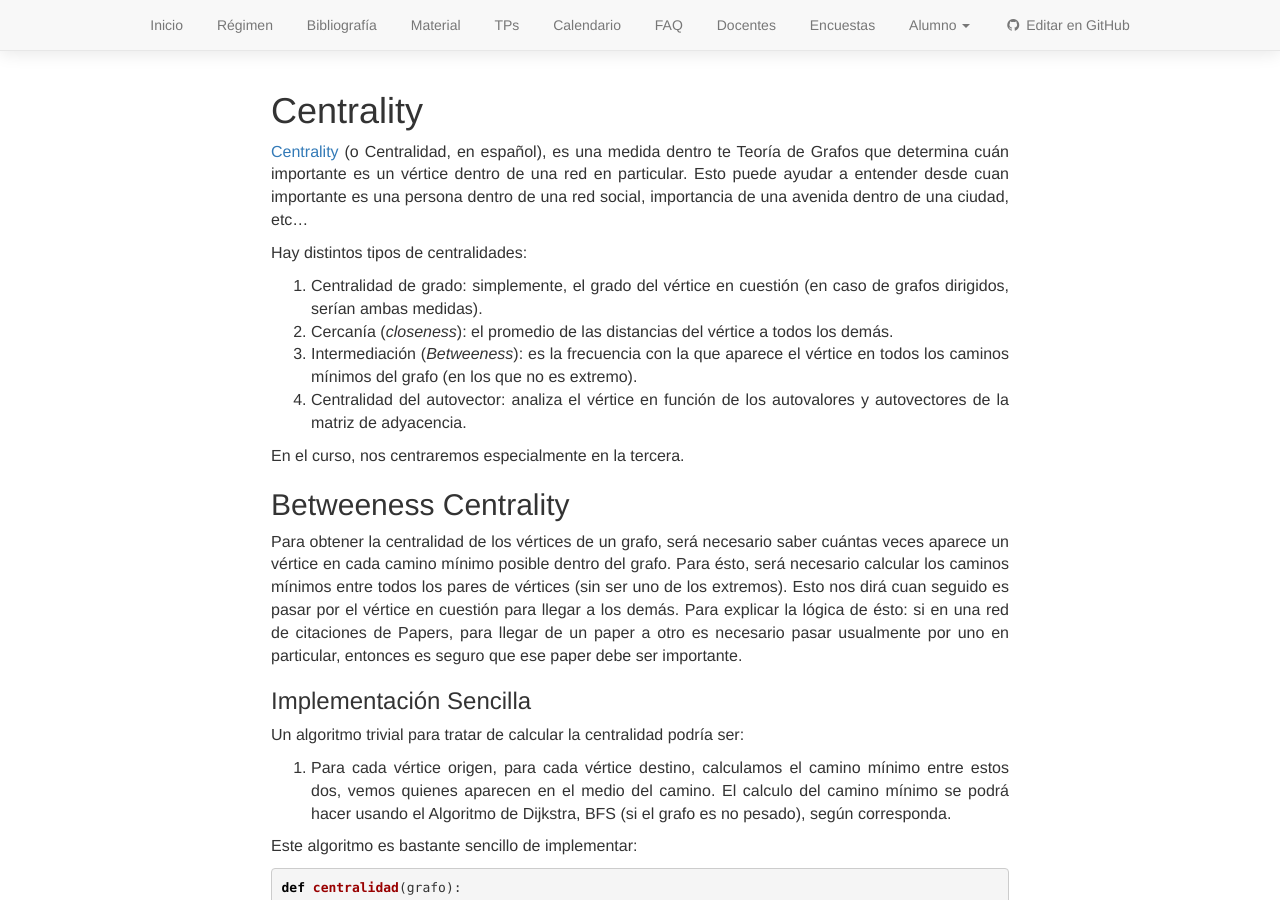
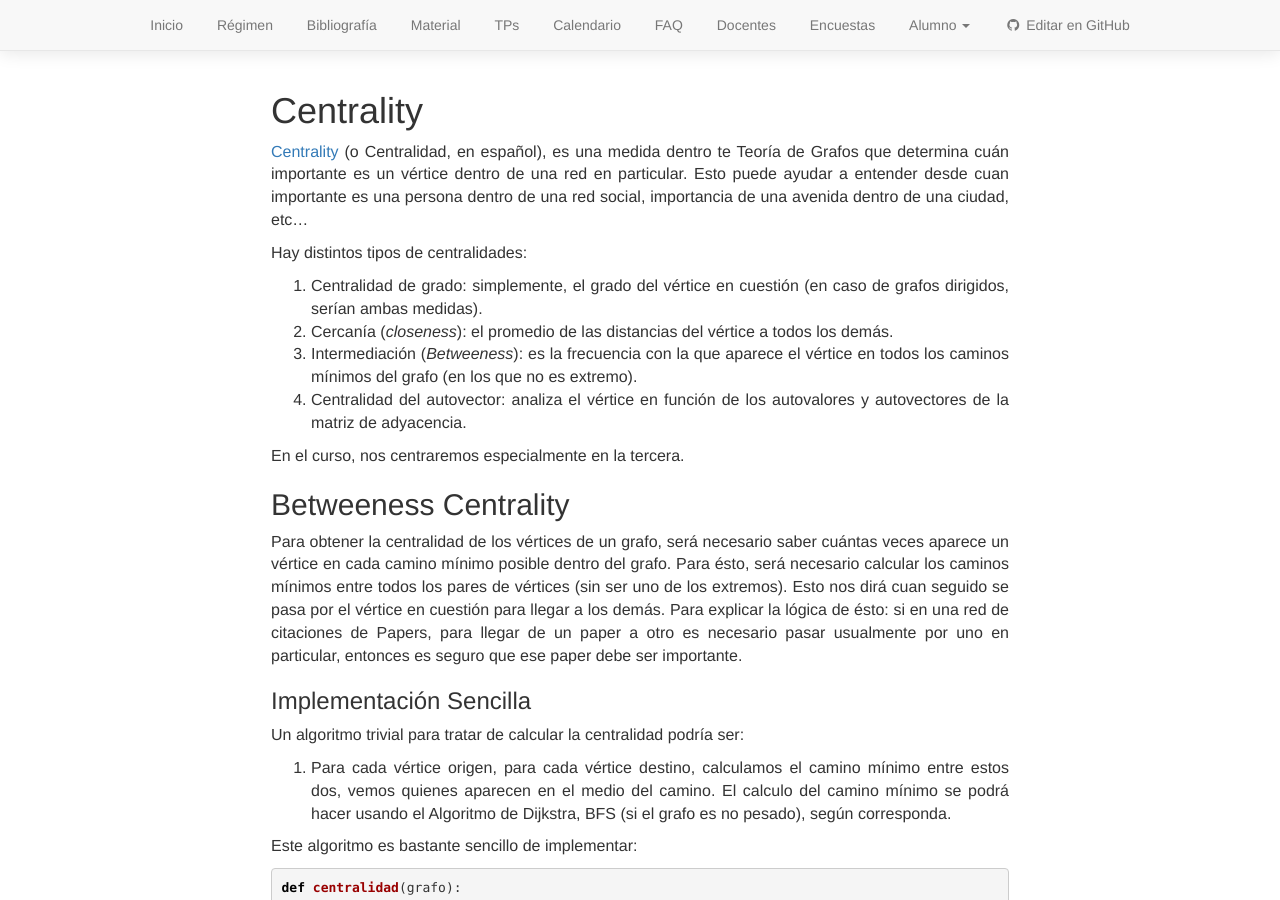
Before and after one commit to algoritmos-rw/algoritmos, a Jekyll site: the page built from static/material/centralidad.md, in a window 1280 px wide and 900 px high. Built offline with Jekyll 4.4.1, drawn with Linux system fonts in a browser that asks for light colours; nearby versions of some CDN libraries.

Commit message:
Update static/material/centralidad.md
Co-Authored-By: mbuchwald <martin.buchwald@mulesoft.com>

```diff
--- a/static/material/centralidad.md
+++ b/static/material/centralidad.md
@@ -28,7 +28,7 @@ En el curso, nos centraremos especialmente en la tercera.
 Para obtener la centralidad de los vértices de un grafo, será necesario saber cuántas veces aparece un
 vértice en cada camino mínimo posible dentro del grafo. Para ésto, será necesario calcular los caminos
 mínimos entre todos los pares de vértices (sin ser uno de los extremos). Esto nos dirá cuan seguido
-es pasar por el vértice en cuestión para llegar a los demás. Para explicar la lógica de ésto: si
+se pasa por el vértice en cuestión para llegar a los demás. Para explicar la lógica de ésto: si
 en una red de citaciones de Papers, para llegar de un paper a otro es necesario pasar usualmente
 por uno en particular, entonces es seguro que ese paper debe ser importante.
 
```
